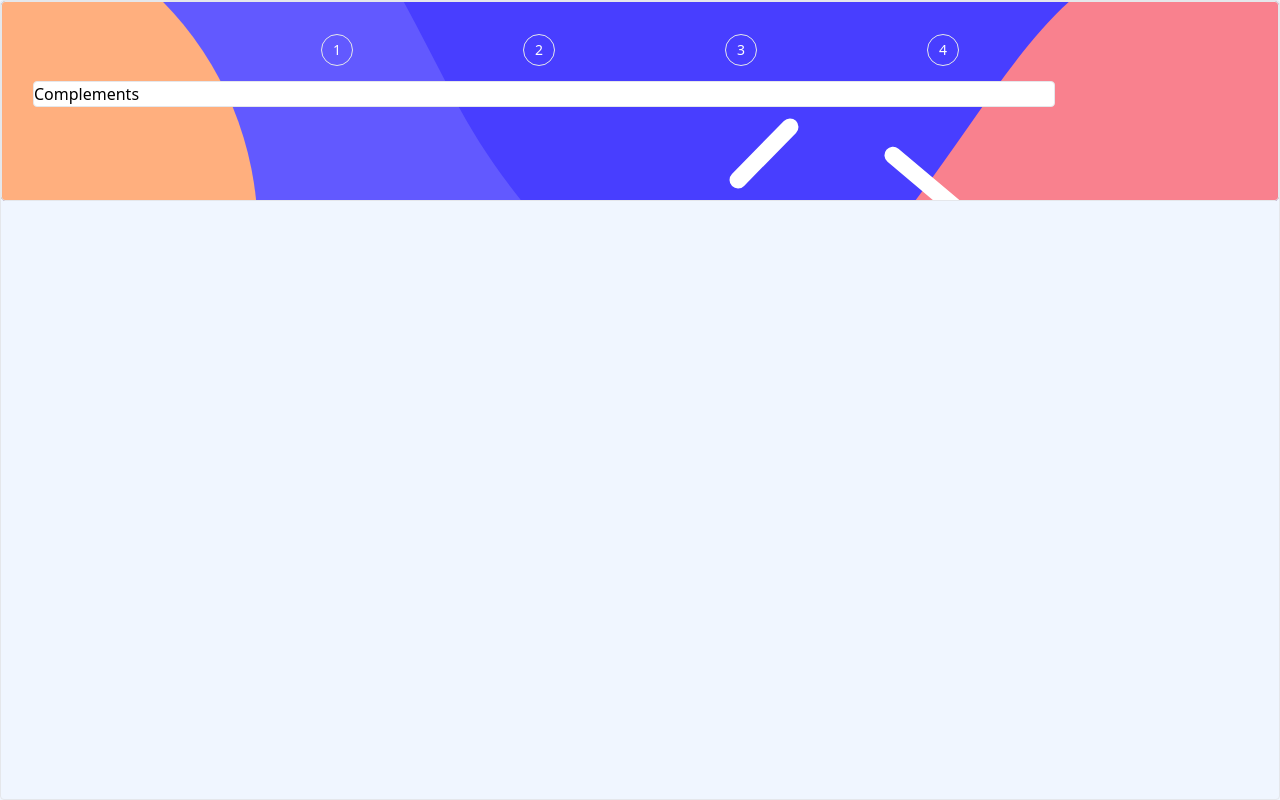
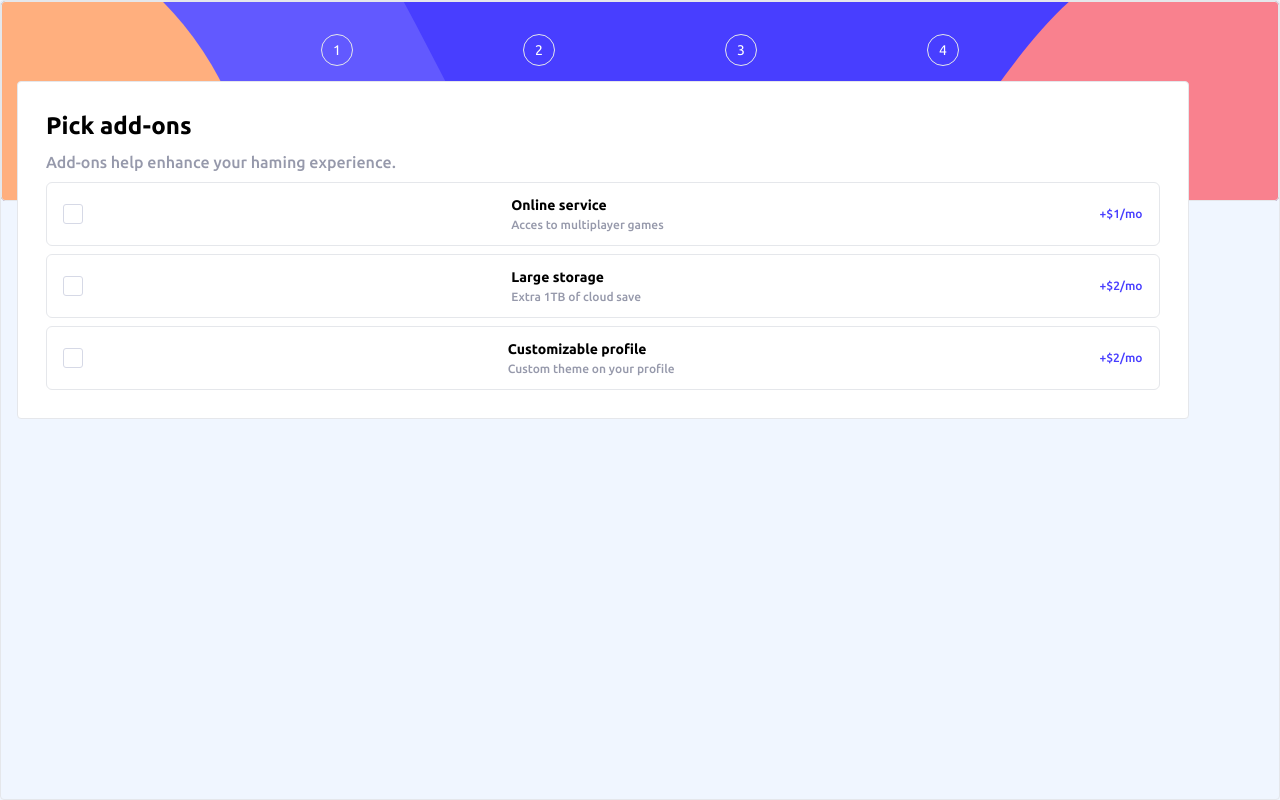
Before and after one commit to Marcos-Chinfra/multi-step-form, a React app: page /add-ons in a window 1280 px wide. Built offline with nearby package versions, Linux system fonts and the light colour scheme.

Commit message:
finished add-ons form

```diff
--- a/public/index.html
+++ b/public/index.html
@@ -7,9 +7,10 @@
     <link rel="preconnect" href="https://fonts.googleapis.com">
     <link rel="preconnect" href="https://fonts.gstatic.com" crossorigin>
     <link href="https://fonts.googleapis.com/css2?family=Ubuntu:wght@400;500;700&display=swap" rel="stylesheet">
+    <script src="https://kit.fontawesome.com/0bc853992b.js" crossorigin="anonymous"></script>
     <title>Form</title>
 </head>
-<body style="background-color: hsl(217, 100%, 97%);">
+<body style="background-color: hsl(217, 100%, 97%); font-family: Ubuntu, sans-serif;">
     <div id="root"></div>
     <script src="../src/index.js" ></script>
 </body>
--- a/src/components/Header.jsx
+++ b/src/components/Header.jsx
@@ -3,7 +3,7 @@ import React from 'react';
 const Header = () => {
     return (
         <header className='h-1/4 border rounded bg-black bg-mobile bg-center bg-no-repeat bg-cover'>
-            <ul className='h-full w-1/2 mx-auto flex mt-8 justify-between text-white  '>
+            <ul className='h-full w-1/2 mx-auto flex mt-8 justify-between text-white '>
                 <li>
                     <div className='flex justify-center items-center p-2 w-8 h-8 border rounded-full text-center text-sm'>1</div>
                     <span className='hidden'>STEP 1</span>
--- a/src/components/Layout.jsx
+++ b/src/components/Layout.jsx
@@ -5,7 +5,7 @@ const Layout = ( { children } ) => {
     return (
         <div className='w-screen relative border rounded mx-auto h-screen flex flex-col'>
             <Header />
-            <div className="bg-White w-4/5 rounded border absolute top-20 left-8">
+            <div className="bg-White w-11/12 rounded border absolute top-20 left-4 p-3">
                 {children}
             </div>
         </div>
--- a/src/containers/Complements.jsx
+++ b/src/containers/Complements.jsx
@@ -1,8 +1,67 @@
-import React from 'react';
+import React, { useState } from 'react';
 
 const Complements = () => {
+    const[ state, setState] = useState(null)
+    const[ state2, setState2] = useState(null)
+    const[ state3, setState3] = useState(null)
+
+    // const handle = (e) => {
+    //     console.log(e.target.checked)
+    //     setState(e.target.checked)
+    // }
+
     return (
-        <h1>Complements</h1>
+        <div className='flex flex-col p-4 gap-2' >
+            <h1 className='text-2xl font-bold'>
+                Pick add-ons
+            </h1>
+            <span className='text-Cool-gray font-medium'>
+                Add-ons help enhance your haming experience.
+            </span>
+            <ul className='flex flex-col gap-2 '>
+                <li className={`border py-3 px-4 rounded-md ${state ? "bg-checked": 'bg-white'}`}>
+                    <label className="flex justify-between items-center relative">
+                        <input className='check-input' onClick={(e) => {setState(e.target.checked)}} type="checkbox"/>
+                        <i className="fa-solid fa-check checkbox display-none"></i>
+                        <div className='leading-none w-40'>
+                            <h3 className='text-sm font-bold'>
+                                Online service
+                            </h3>
+                            <span className='text-xs text-Cool-gray font-medium'>Acces to multiplayer games</span>
+                        </div>
+                        <span className='text-xs text-Purplish-blue font-medium'>+$1/mo</span>
+                    </label>
+                </li>
+
+                <li className={`border py-3 px-4 rounded-md ${state2 ? "bg-checked": 'bg-white'}`}>
+                    <label className="flex justify-between items-center relative">
+                        <input className='check-input' onClick={(e) => {setState2(e.target.checked)}} type="checkbox"/>
+                        <i className="fa-solid fa-check checkbox display-none"></i>
+                        <div className='leading-none w-40'>
+                            <h3 className='text-sm font-bold'>
+                                Large storage
+                            </h3>
+                            <span className='text-xs text-Cool-gray font-medium'>Extra 1TB of cloud save</span>
+                        </div>
+                        <span className='text-xs text-Purplish-blue font-medium'>+$2/mo</span>
+                    </label>
+                </li>
+
+                <li className={`border py-3 px-4 rounded-md ${state3 ? "bg-checked": 'bg-white'}`}>
+                    <label className="flex justify-between items-center">
+                        <input className='check-input' onClick={(e) => {setState3(e.target.checked)}}  type="checkbox"/>
+                        <i className="fa-solid fa-check checkbox display-none"></i>
+                        <div className='leading-none w-6/8'>
+                            <h3 className='text-sm font-bold'>
+                                Customizable profile
+                            </h3>
+                            <span className='text-xs text-Cool-gray font-medium'>Custom theme on your profile</span>
+                        </div>
+                        <span className='text-xs text-Purplish-blue font-medium'>+$2/mo</span>
+                    </label>
+                </li>
+            </ul>
+        </div>
     );
 }
 
--- a/src/style/index.css
+++ b/src/style/index.css
@@ -6,8 +6,34 @@
 .switch {
     transition: transform 0.3s ease-in-out;
 }
-
-
+.check-input{
+    /* -webkit-appearance: none;
+    -moz-appearance: none; */
+    appearance: none;
+    width: 0;
+    height: 0;
+    opacity: 0;
+    cursor: pointer;
+    position: absolute;
+}
+.checkbox{
+    width: 20px;
+    height: 20px;
+    padding: 4px;
+    font-size: 12px;
+    border-radius: 3px;
+    color: white;
+    outline: none;
+    border: 1px solid hsl(229, 24%, 87%);
+    transition: all 0.2s ease;
+}
+.check-input:checked ~ i{
+    background-color: hsl(213, 80%, 30%);
+}
+.bg-checked {
+    background-color:hsl(231, 100%, 99%);
+    border: solid 1px hsl(213, 80%, 30%);
+}
 
 @variants hover{
     .plan-hover{
```
